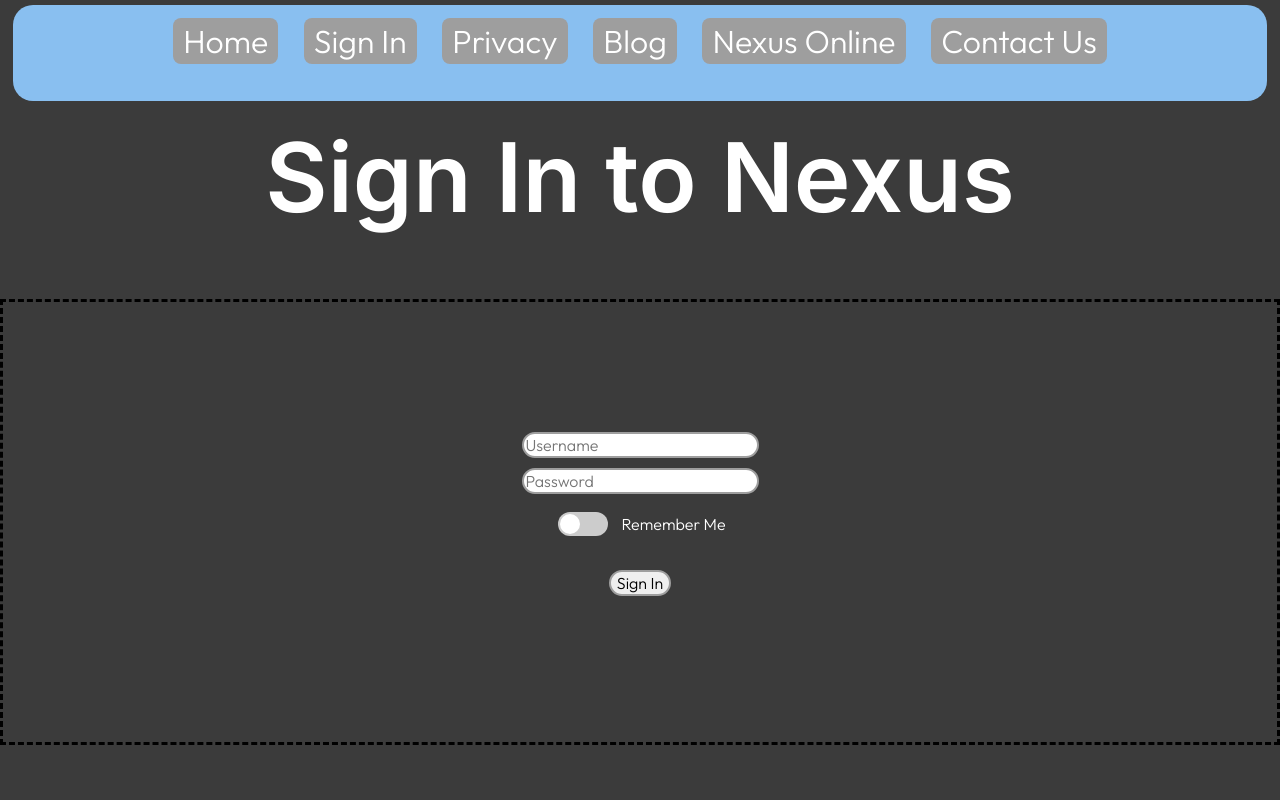
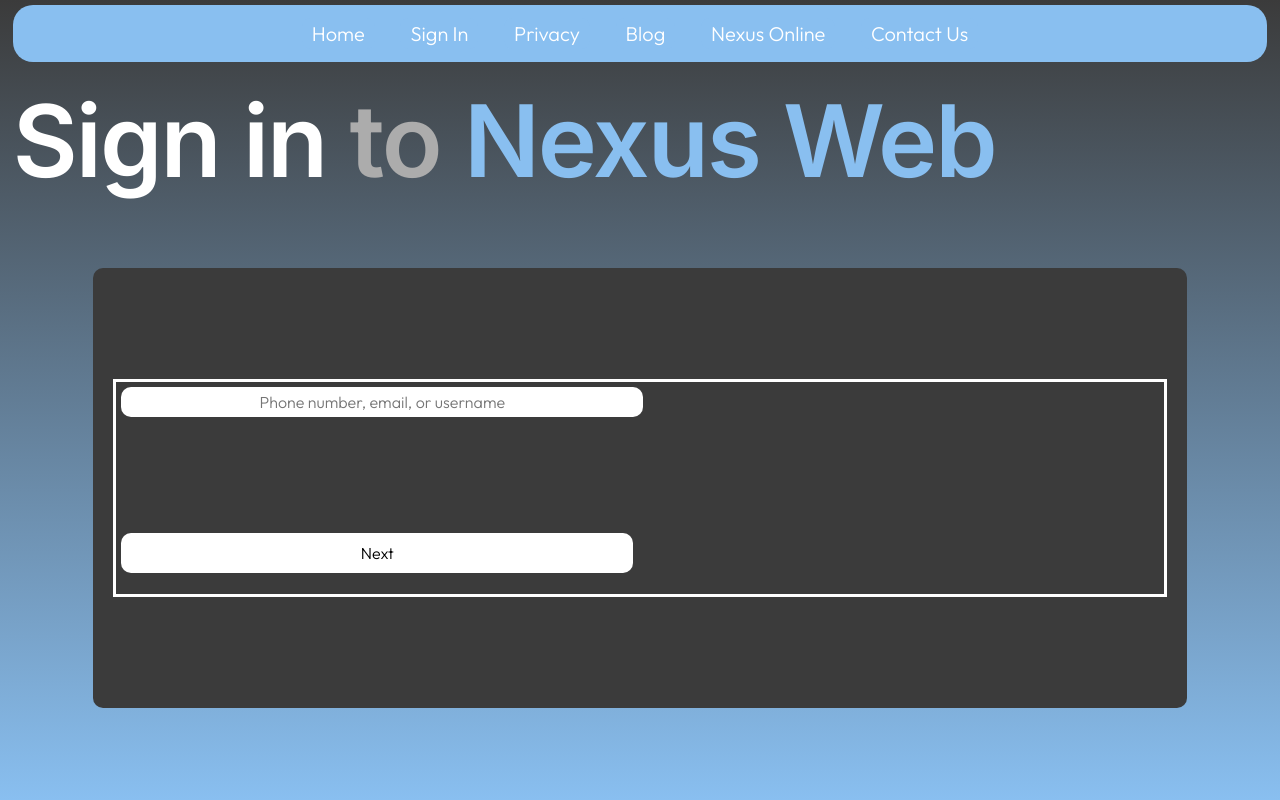
Before and after one commit to thinggggggggg/nexus, a Flask app: page /login in a window 1280 px wide. Run offline with Flask 3, Linux system fonts and the light colour scheme.

Commit message:
big css changes

```diff
--- a/app/forms.py
+++ b/app/forms.py
@@ -3,7 +3,8 @@ from wtforms import StringField, PasswordField, BooleanField, SubmitField
 from wtforms.validators import DataRequired
 
 class LoginForm(FlaskForm):
-    username = StringField(validators=[DataRequired()], id="form_item")
-    password = PasswordField(validators=[DataRequired()], id="form_item")
-    remember_me = BooleanField('Remember Me', id="boolean_form_item")
-    submit = SubmitField('Sign In', id="form_item")
+    username = StringField(validators=[DataRequired()], id="username-entry")
+    password = PasswordField(validators=[DataRequired()], id="password-entry")
+    remember_me = BooleanField('Remember Me', id="boolean-form-item")
+    next = SubmitField('Next', id="next-entry")
+    submit = SubmitField('Sign In', id="submit-entry")
--- a/app/static/styles/base.css
+++ b/app/static/styles/base.css
@@ -4,24 +4,44 @@
     --accent-color-darker: #7D9FF0;
     --border-color: #9e9e9e;
     --primary-font-color: #ffffff;
-    --background-colour: #3b3b3b;
+    --secondary-font-color: #acacac;
+    --background-color: #3b3b3b;
+    --background-gradient: linear-gradient(to top, rgba(137,191,240,1) 0%, rgba(59,59,59,1) 100%);
     --button-hover-color: #5a5946;
-    --rounding: 20px;
+    --rounding: 10px;
     --font-body: "Outfit", sans-serif;
 }
+
+#background {
+    background: var(--background-gradient);
+    height: 100vh;
+    width: 100vw;
+    position: fixed;
+    z-index: -1;
+    margin-top: -5px;
+    padding: 0;
+    background-size: cover;
+  }
 
 h1 {
     font-family: "Inter", serif;
     font-weight: 600;
-    text-align: center;
+    text-align: left;
     margin-top: 0;
     margin-left: 1%;
     margin-right: 1%;
-    font-size: 96px;
+    font-size: min(12.5vh, 10vw);
+    letter-spacing: -2px;
 }
 
 .text-emphasis {
-    color: var(--accent-color)
+    color: var(--accent-color);
+    font-size: min(12.5vh, 10vw);
+}
+
+.text-background {
+    color: var(--secondary-font-color);
+    font-size: min(12.5vh, 10vw);
 }
 
 body {
@@ -32,7 +52,7 @@ body {
     padding: 0;
     margin: 0;
     color: var(--primary-font-color);
-    background-color: var(--background-colour);
+    /* background-color: var(--background-colour); */
 }
 
 #nav-bar {
@@ -44,16 +64,13 @@ body {
     margin-bottom: 0;
     background-color: var(--accent-color);
     border-radius: 20px;
-    padding-bottom: 3vh;
-    height: auto;
-    font-size: auto;
+    padding-bottom: auto;
     margin-left: 1%;
     margin-right: 1%;
 }
 
 .nav-button {
     text-align: center;
-    /* border: solid var(--border-color); */
     border-radius: 8px;
     padding-left: 10px;
     padding-right: 10px;
@@ -61,14 +78,14 @@ body {
     padding-bottom: 3px;
     color: inherit;
     text-decoration: inherit;
-    background-color: var(--accent-color-2);
+    background-color: var(--accent-color);
     transition: 0.4s ease;
     margin: 1vw;
-    font-size: 32px;
+    font-size: 20px;
 
 }
 
 .nav-button:hover {
-    /* background-color: #9bf8d9; */
-    background-color: var(--accent-color);
+    background-color: var(--accent-color-darker);
+    inset: bottom var(--button-hover-color)
 }
--- a/app/static/styles/login.css
+++ b/app/static/styles/login.css
@@ -3,28 +3,59 @@ form{
     flex-direction: column;
     width: auto;
     height: 50vh;
-    border-style: dashed;
-    border-color: black;
     align-items: center;
     justify-content: center;
     position: relative;
     text-align: center;
     margin: 50px auto;
     padding: 20px;
+    min-width: fit-content;
+    max-width: 50vw;
+    background-color: var(--background-color);
+    border-radius: var(--rounding);
 }
 
-/* form_item tag created in forms.py */
-#form_item {
+.form-field {
+    border: solid white;
+    display: grid;
+}
+
+.form-item {
     font-family: var(--font-body);
     font-weight: var(--font-weight);
     font-size: 100%;
+    text-align: center;
+    background-color: white;
 
-    border-style: solid;
     border-radius: var(--rounding);
-    border-color: var(--border-color);
+    /* border: solid var(--border-color); */
+    border: none;
 
-    max-width: 20vw;
+    width: 40vw;
     margin: 5px;
+    padding: 5px;
+    transition: 0.4s ease;
+    cursor: pointer;
+}
+
+.form-item:hover {
+    background-color: var(--accent-color-2);
+}
+
+#username-entry {
+    visibility: visible;
+}
+
+#password-entry {
+    visibility: hidden;
+}
+
+#submit-entry {
+    visibility: hidden;
+}
+
+#next-entry {
+    visibility: visible;
 }
 
 .toggle-switch-container {
@@ -32,14 +63,15 @@ form{
     align-items: center;
     gap: 10px;
     margin: 10px 0;
+    visibility: hidden;
 }
 
 /* Hide the default checkbox appearance */
-#boolean_form_item {
+#boolean-form-item {
     appearance: none;  /* Remove default checkbox style */
     width: 50px;
     height: 24px;
-    background-color: #ccc;
+    background-color: var(--border-color);
     border-radius: 12px;
     position: relative;
     outline: none;
@@ -48,7 +80,7 @@ form{
 }
 
 /* Circle inside the toggle switch */
-#boolean_form_item::before {
+#boolean-form-item::before {
     content: '';
     position: absolute;
     top: 2px;
@@ -61,10 +93,10 @@ form{
 }
 
 /* Toggle switch appearance when checked */
-#boolean_form_item:checked {
-    background-color: #4CAF50;
+#boolean-form-item:checked {
+    background-color: var(--accent-color-darker);
 }
 
-#boolean_form_item:checked::before {
+#boolean-form-item:checked::before {
     transform: translateX(26px);
 }
--- a/app/templates/base.html
+++ b/app/templates/base.html
@@ -20,6 +20,7 @@
         {% endif %}
     </head>
     <body>
+        <p id="background"></p>
         <div id="nav-bar">
             <!-- nav bar at top -->
             <a class="nav-button" href="{{url_for ('home') }}">Home</a>
--- a/app/templates/home.html
+++ b/app/templates/home.html
@@ -1,5 +1,6 @@
 {% extends "base.html" %}
 
 {% block content %}
-<h1>Nexus - Messaging made <span class="text-emphasis">simpler</span></h1> <!-- header message -->
+<h1><span class="text-emphasis">Nexus.</span><span class="text-background"><br>
+    Messaging made more</span> simple.</h1> <!-- header message -->
 {% endblock content%}
--- a/app/templates/login.html
+++ b/app/templates/login.html
@@ -5,32 +5,32 @@
 {% endblock extraheader %}
 
 {% block content %}
-<h1>Sign In to Nexus</h1>
+<h1>Sign in <span class="text-background">to</span><span class="text-emphasis"> Nexus Web</span></h1>
 
 <form action="" method="post" novalidate>
     {{ form.hidden_tag() }} <!-- security: csurf protection -->
 
-    <div>
-        {{ form.username(placeholder="Username") }}
+    <div class="form-field">
+        {{ form.username(placeholder="Phone number, email, or username", class_="form-item") }}
 
         {% for error in form.username.errors %}
         <span style="color: red;">[{{ error }}]</span>
         {% endfor %}
-    </div>
 
-    <div>
-        {{ form.password(placeholder="Password") }}
+        {{ form.password(placeholder="Password", class_="form-item") }}
 
         {% for error in form.password.errors %}
         <span style="color: red;">[{{ error }}]</span>
         {% endfor %}
+
+        <div class="toggle-switch-container">
+            {{ form.remember_me() }} {{ form.remember_me.label }}
+        </div>
+
+    <p>{{ form.next(style="padding: 10px;", class_="form-item") }}
+        {{ form.submit(style="padding: 10px;", class_="form-item") }}
+    </p>
     </div>
-
-    <div class="toggle-switch-container">
-        {{ form.remember_me() }} {{ form.remember_me.label }}
-    </div>
-
-    <p>{{ form.submit() }}</p>
 </form>
 
 {% endblock content %}
```
